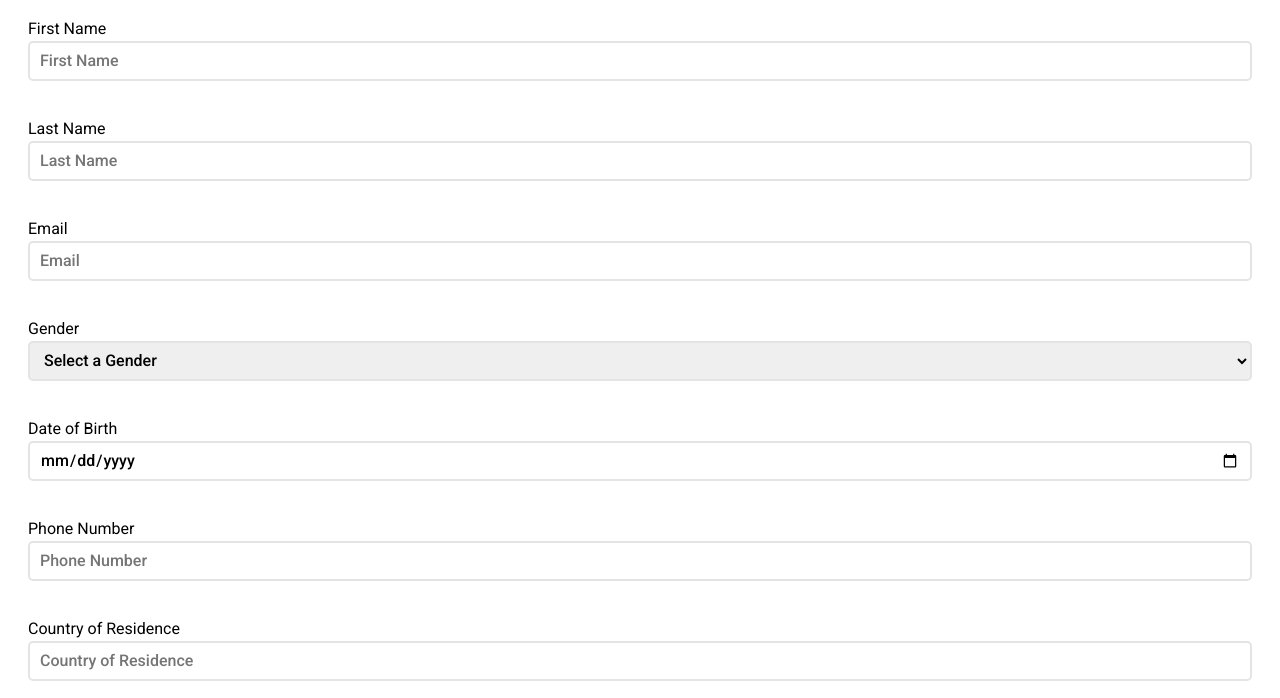
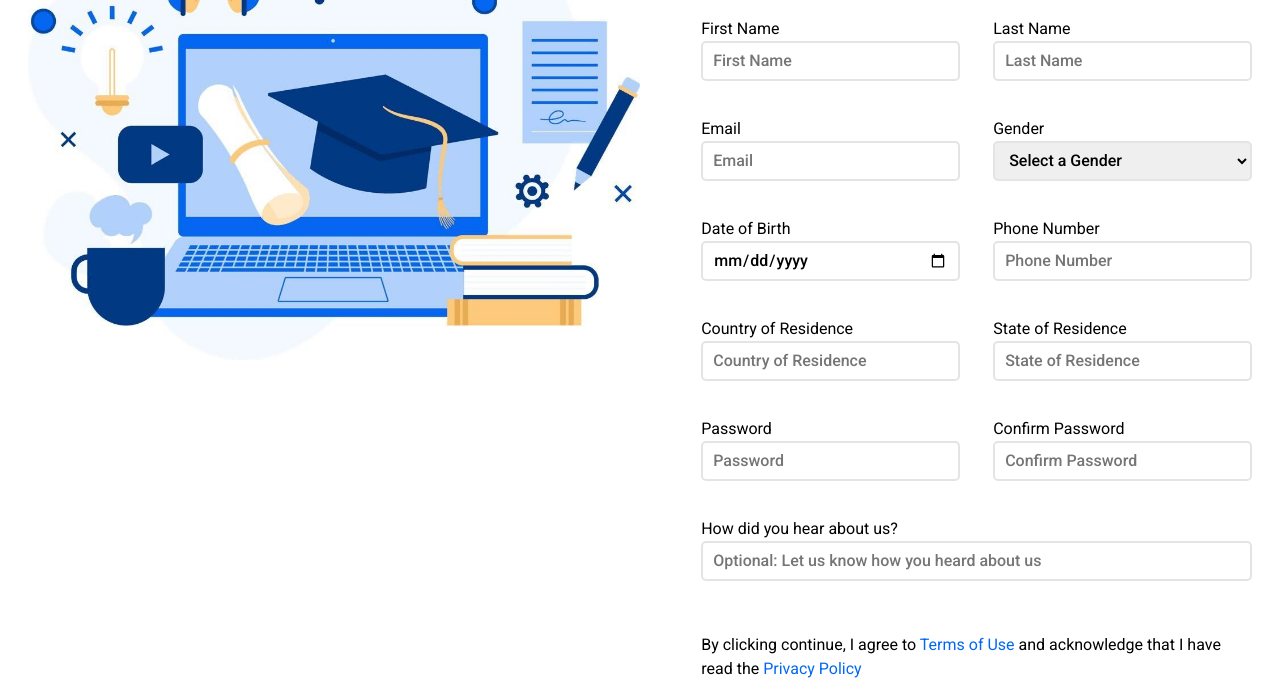
Before and after one commit to guardianprime/html-assignment, a plain HTML site: page form.html in a window 1280 px wide. Shown: the part 164-862 px from the top of the page. Drawn offline with Linux system fonts and the light colour scheme.

Commit message:
mobile version for sign up form complete

```diff
--- a/form.css
+++ b/form.css
@@ -150,8 +150,36 @@ form button {
   padding: 15px;
   border: none;
   border-radius: 5px;
+  margin-top: 20px;
 }
 
 button i {
-margin-left: 8px;
+  margin-left: 8px;
 }
+
+@media screen and (min-width: 450px) {
+  main {
+    display: flex;
+    justify-content: space-between;
+  }
+
+  img[src^="image.jpg"] {
+    display: block;
+    width: 50%;
+    height: 100%;
+  }
+
+  .form-wrapper {
+    width: 45%;
+    height: 100%;
+  }
+
+  .double-wrapper {
+    display: flex;
+    justify-content: space-between;
+  }
+
+  .double-wrapper > div {
+    width: 47%;
+  }
+}
--- a/form.html
+++ b/form.html
@@ -23,6 +23,7 @@
             <h1>Sign up</h1>
             <p>Take the next steps to apply at Altschool Africa</p>
           </div>
+          <div class="double-wrapper">
             <div class="input-wrapper">
               <label>First Name</label>
               <input type="text" placeholder="First Name" />
@@ -31,6 +32,8 @@
               <label>Last Name</label>
               <input type="text" placeholder="Last Name" />
             </div>
+          </div>
+          <div class="double-wrapper">
             <div class="input-wrapper">
               <label>Email </label>
               <input type="email" placeholder="Email" />
@@ -43,6 +46,8 @@
                 <option value="audi">Female</option>
               </select>
             </div>
+          </div>
+          <div class="double-wrapper">
             <div class="input-wrapper">
               <label>Date of Birth</label>
               <input type="date" />
@@ -51,6 +56,8 @@
               <label>Phone Number</label>
               <input type="tel" placeholder="Phone Number" />
             </div>
+          </div>
+          <div class="double-wrapper">
             <div class="input-wrapper">
               <label>Country of Residence</label>
               <input type="text" placeholder="Country of Residence" />
@@ -59,6 +66,8 @@
               <label>State of Residence</label>
               <input type="text" placeholder="State of Residence" />
             </div>
+          </div>
+          <div class="double-wrapper">
             <div class="input-wrapper">
               <label>Password</label>
               <input type="password" placeholder="Password" />
@@ -66,6 +75,7 @@
             <div class="input-wrapper">
               <label>Confirm Password</label>
               <input type="password" placeholder="Confirm Password" />
+            </div>
           </div>
           <div class="input-wrapper">
             <label>How did you hear about us?</label>
```
Lines whose indentation alone changed are shown as unchanged.
